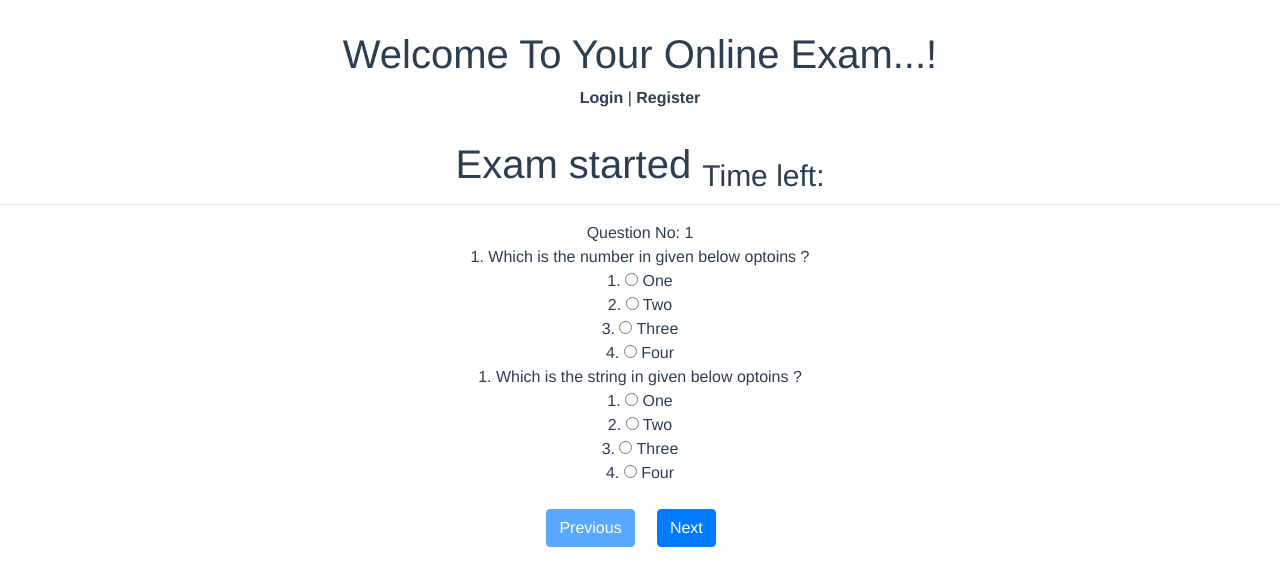
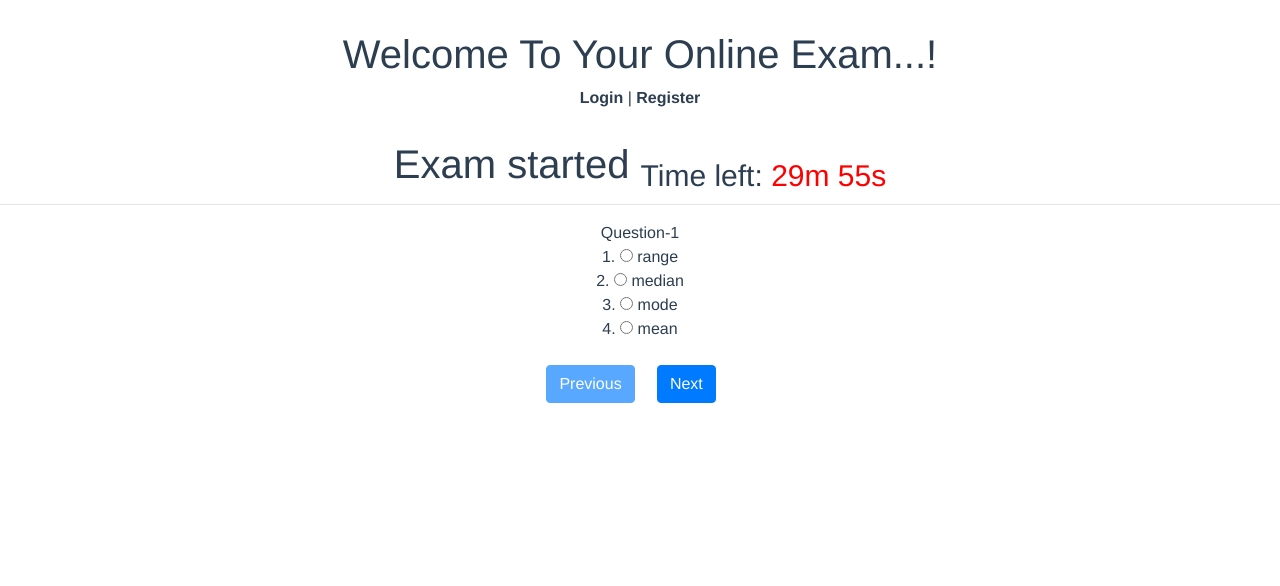
Before and after one commit to mygithub-2019/online-exam, a Vue app: page /exam in a window 1280 px wide. Shown: the top 586 px of the page. Built offline with nearby package versions, Linux system fonts and the light colour scheme.

Commit message:
Timer added

```diff
--- a/src/modal/questionsDB.json
+++ b/src/modal/questionsDB.json
@@ -1,23 +1,192 @@
-
 [
     {
-        "question": "Which is the number in given below optoins ?",
+      "id": "1",
+      "question": "Question-1",
       "answer": "Three",
       "options": [
-            { "option": "One"},
-            { "option": "Two"},
-            { "option": "Three"},
-            { "option": "Four"}
+        {
+          "option": "range"
+        },
+        {
+          "option": "median"
+        },
+        {
+          "option": "mode"
+        },
+        {
+          "option": "mean"
+        }
       ]
     },
     {
-        "question": "Which is the string in given below optoins ?",
+      "id": "2",
+      "question": "Question-2",
       "answer": "Two",
       "options": [
-            { "option": "One"},
-            { "option": "Two"},
-            { "option": "Three"},
-            { "option": "Four"}
+        {
+          "option": "they must be mutually exclusive"
+        },
+        {
+          "option": "the sum of their probabilities must be equal to one"
+        },
+        {
+          "option": "their intersection must be zero"
+        },
+        {
+          "option": "None of these alternatives is correct."
+        }
+      ]
+    },
+    {
+      "id": "3",
+      "question": "Question-3",
+      "answer": "Two",
+      "options": [
+        {
+          "option": "descriptive statistic"
+        },
+        {
+          "option": "probability function"
+        },
+        {
+          "option": "variance"
+        },
+        {
+          "option": "random variable "
+        }
+      ]
+    },
+    {
+      "id": "4",
+      "question": "Question-4",
+      "answer": "Three",
+      "options": [
+        {
+          "option": "range"
+        },
+        {
+          "option": "median"
+        },
+        {
+          "option": "mode"
+        },
+        {
+          "option": "mean"
+        }
+      ]
+    },
+    {
+      "id": "5",
+      "question": "Question-5",
+      "answer": "Three",
+      "options": [
+        {
+          "option": "range"
+        },
+        {
+          "option": "median"
+        },
+        {
+          "option": "mode"
+        },
+        {
+          "option": "mean"
+        }
+      ]
+    },
+    {
+      "id": "6",
+      "question": "Question-6",
+      "answer": "Three",
+      "options": [
+        {
+          "option": "range"
+        },
+        {
+          "option": "median"
+        },
+        {
+          "option": "mode"
+        },
+        {
+          "option": "mean"
+        }
+      ]
+    },
+    {
+      "id": "7",
+      "question": "Question-7",
+      "answer": "Two",
+      "options": [
+        {
+          "option": "they must be mutually exclusive"
+        },
+        {
+          "option": "the sum of their probabilities must be equal to one"
+        },
+        {
+          "option": "their intersection must be zero"
+        },
+        {
+          "option": "None of these alternatives is correct."
+        }
+      ]
+    },
+    {
+      "id": "8",
+      "question": "Question-8",
+      "answer": "Two",
+      "options": [
+        {
+          "option": "descriptive statistic"
+        },
+        {
+          "option": "probability function"
+        },
+        {
+          "option": "variance"
+        },
+        {
+          "option": "random variable "
+        }
+      ]
+    },
+    {
+      "id": "9",
+      "question": "Question-9",
+      "answer": "Three",
+      "options": [
+        {
+          "option": "range"
+        },
+        {
+          "option": "median"
+        },
+        {
+          "option": "mode"
+        },
+        {
+          "option": "mean"
+        }
+      ]
+    },
+    {
+      "id": "10",
+      "question": "Question-10",
+      "answer": "Three",
+      "options": [
+        {
+          "option": "range"
+        },
+        {
+          "option": "median"
+        },
+        {
+          "option": "mode"
+        },
+        {
+          "option": "mean"
+        }
       ]
     }
   ]
--- a/src/store.js
+++ b/src/store.js
@@ -3,24 +3,26 @@ import Vuex from 'vuex'
 
 import questions from './modal/questionsDB.json'
 
+
 Vue.use(Vuex)
 
 export default new Vuex.Store({
   state: {
-    isExamStarted: false,
-    questionNo: 1
+    questionNo: 0,
+    questions: questions,
+    isExamStarted: false
   },
   getters: {
-    getQuestions(){
-      return questions
+    getQuestionByNo(state){
+      return questions[state.questionNo]
     }
-  },
+},
   mutations: {
     START_EXAM: (state, payload) => {
       state.isExamStarted = payload
     },
     PREVIOUS_QUESTION: (state, payload) => {
-      if(state.questionNo > 1){
+      if(state.questionNo > 0){
         state.questionNo --
       }
     },
@@ -28,11 +30,13 @@ export default new Vuex.Store({
       if(state.questionNo < 10){
         state.questionNo ++
       }
+      //getQuestions(getters.questionNo)
+      //this.getQuestionByNo(state.questionNo)
     }
   },
   actions: {
-    getQuestionByNo: (context, payload) => {
-      context.commit('NEXT_QUESTION', payload)
+    getQuestionByNo: ({commit, getters}, payload) => {
+      commit('NEXT_QUESTION', payload)
     }
   }
 })
--- a/src/views/Exam.vue
+++ b/src/views/Exam.vue
@@ -1,22 +1,25 @@
 <template>
     <div>
-        <h1> Exam started <sub>Time left: {{  }}</sub></h1>
+        <h1> Exam started <sub>Time left: <span class="demo" :timer='startTimerCount()'><span id='demo'>&nbsp;</span></span></sub></h1>
         <hr>
-        Question No: {{ questionNo }}
-        <div v-for="(qton, index) in getQuestions" v-bind:key="index">
+        <!-- Question No: {{ questionNo }} {{ qtn = questions[questionNo - 1] }} <br> -->
+        <!-- {{getQuestionByNo}} -->
+        <!-- <div v-for="(qton, index) in getQuestions" v-bind:key="index">
             <app-question-tempate :question='qton' :qNo="questionNo"></app-question-tempate>
-        </div><br>
+        </div><br> -->
+        <app-question-tempate :question='getQuestionByNo'></app-question-tempate>
+        <br>
         <div>
             <button class="btn btn-primary float-center"
-                :disabled='questionNo == 1'
+                :disabled='questionNo == 0'
                 @click="previousQuestion"
             >Previous</button> &nbsp; &nbsp;
             <button class="btn btn-primary float-center"
-                :disabled='questionNo == 10'
+                :disabled='questionNo == 9'
                 @click="nextQuestion"
             >Next</button> &nbsp; &nbsp;
             <button class="btn btn-primary float-center"
-                v-show='questionNo == 10'
+                v-show='questionNo == 9'
             >SUBMIT</button>
         </div>
     </div>
@@ -34,10 +37,11 @@ export default {
     },
     computed: {
         ...mapState([
-            'questionNo'
+            'questionNo',
+            'questions'
         ]),
         ...mapGetters([
-            'getQuestions'
+            'getQuestionByNo'
         ])
     },
     components: {
@@ -56,10 +60,35 @@ export default {
         },
         nextQuestion() {
             this.NEXT_QUESTION(mapState.questionNo)
+        },
+        startTimerCount(start){
+            if(!start){
+                clearInterval(x);
+            }
+            var countDownDate = new Date(Date.now() + (30 * 60 * 1000));
+            var x = setInterval(function() {
+                var now = new Date().getTime();
+                var distance = countDownDate - now;
+                var minutes = Math.floor((distance % (1000 * 60 * 60)) / (1000 * 60));
+                var seconds = Math.floor((distance % (1000 * 60)) / 1000);
+                document.getElementById("demo").innerHTML =  minutes + "m " + seconds + "s ";
+                if (distance < 0) {
+                    clearInterval(x);
+                    document.getElementById("demo").innerHTML = "EXPIRED";
+                }
+            }, 1000);
         }
     },
     created() {
 
+    },
+    beforeRouteLeave() {
+        this.startTimerCount(false)
     }
 }
 </script>
+<style lang="scss" scoped>
+.demo{
+    color: red
+}
+</style>
--- a/src/views/Login.vue
+++ b/src/views/Login.vue
@@ -24,7 +24,6 @@
         </div>
       </div>
     </div>
-    <!-- <p>{{ isExamStarted }} </p> -->
   </div>
 </template>
 
--- a/src/views/QuestionTemplate.vue
+++ b/src/views/QuestionTemplate.vue
@@ -1,26 +1,33 @@
 <template>
     <div>
-        {{ qNo }}. <span>{{ question.question }}</span>
+        <span>{{ question.question }}</span><br>
         <div v-for="(option, index) in question.options" v-bind:key="index">
             {{ index + 1 }}.
             <input type="radio"
                 name="answer"
                 :value='option.option'
-                v-model="answer">  {{ option.option }}
+                v-model="answer"
+                @change="answerSelected">  {{ option.option }}
         </div>
-        {{ answer }}
+        <!-- {{ allAnswers }} -->
     </div>
 </template>
 
 <script>
 export default {
     props: [
-        'question',
-        'qNo'
+        'question'
     ],
     data(){
         return {
             answer: ''
+            // allAnswers: []
+        }
+    },
+    methods: {
+        answerSelected(){
+
+            //this.allAnswers.push({})
         }
     }
 }
```
Lines whose indentation alone changed are shown as unchanged.
